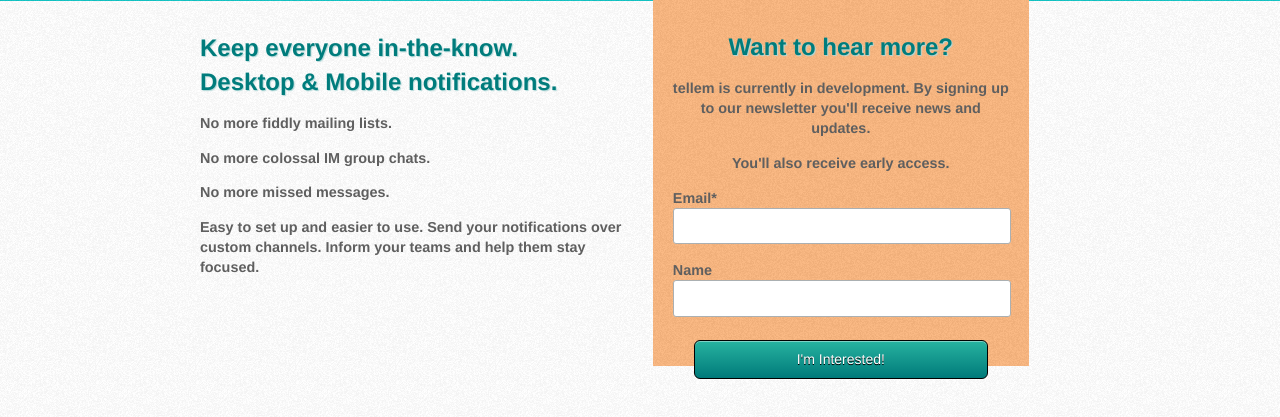
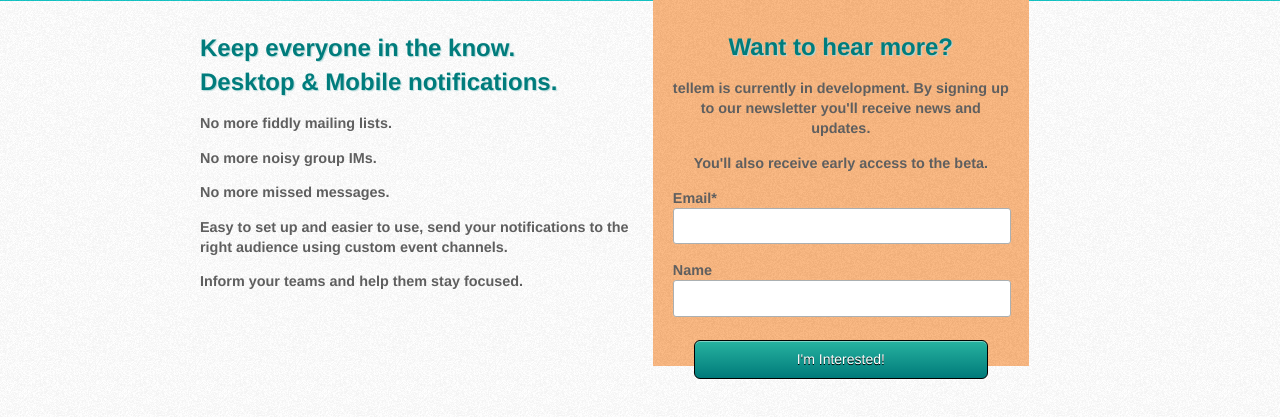
Before and after one commit to emmerich/tellem-site, a plain HTML site: page index.html in a window 1280 px wide. Shown: the part 37-454 px from the top of the page. Drawn offline with nearby package versions, Linux system fonts and the light colour scheme; a web font is replaced by a local one.

Commit message:
Fixed some wording

```diff
--- a/index.html
+++ b/index.html
@@ -27,13 +27,14 @@
 
 		<section class="top-section">
 			<section class="hp-l">
-				<h2>Keep everyone in-the-know.</h2>
+				<h2>Keep everyone in the know.</h2>
 				<h2>Desktop &amp; Mobile notifications.</h2>
 
 				<h3>No more fiddly mailing lists.</h3>
-				<h3>No more colossal IM group chats.</h3>
+				<h3>No more noisy group IMs.</h3>
 				<h3>No more missed messages.</h3>
-				<h3>Easy to set up and easier to use. Send your notifications over custom channels. Inform your teams and help them stay focused.</h3>
+				<h3>Easy to set up and easier to use, send your notifications to the right audience using custom event channels.</h3>
+				<h3>Inform your teams and help them stay focused.</h3>
 			</section><section class="hp-r">
 			</section>
 		</section>
@@ -41,7 +42,7 @@
 		<section class="signup-overlay">
 			<h2>Want to hear more?</h2>
 			<h3>tellem is currently in development. By signing up to our newsletter you'll receive news and updates.
-			<h3>You'll also receive early access.</h3>
+			<h3>You'll also receive early access to the beta.</h3>
 
 			<div id="mc_embed_signup">
 				<form action="http://usetellem.us12.list-manage.com/subscribe/post?u=1d3b7874ada7ecccedb3d41bb&amp;id=9789c28e14" method="post" id="mc-embedded-subscribe-form" name="mc-embedded-subscribe-form" class="validate" target="_blank" novalidate>
```
